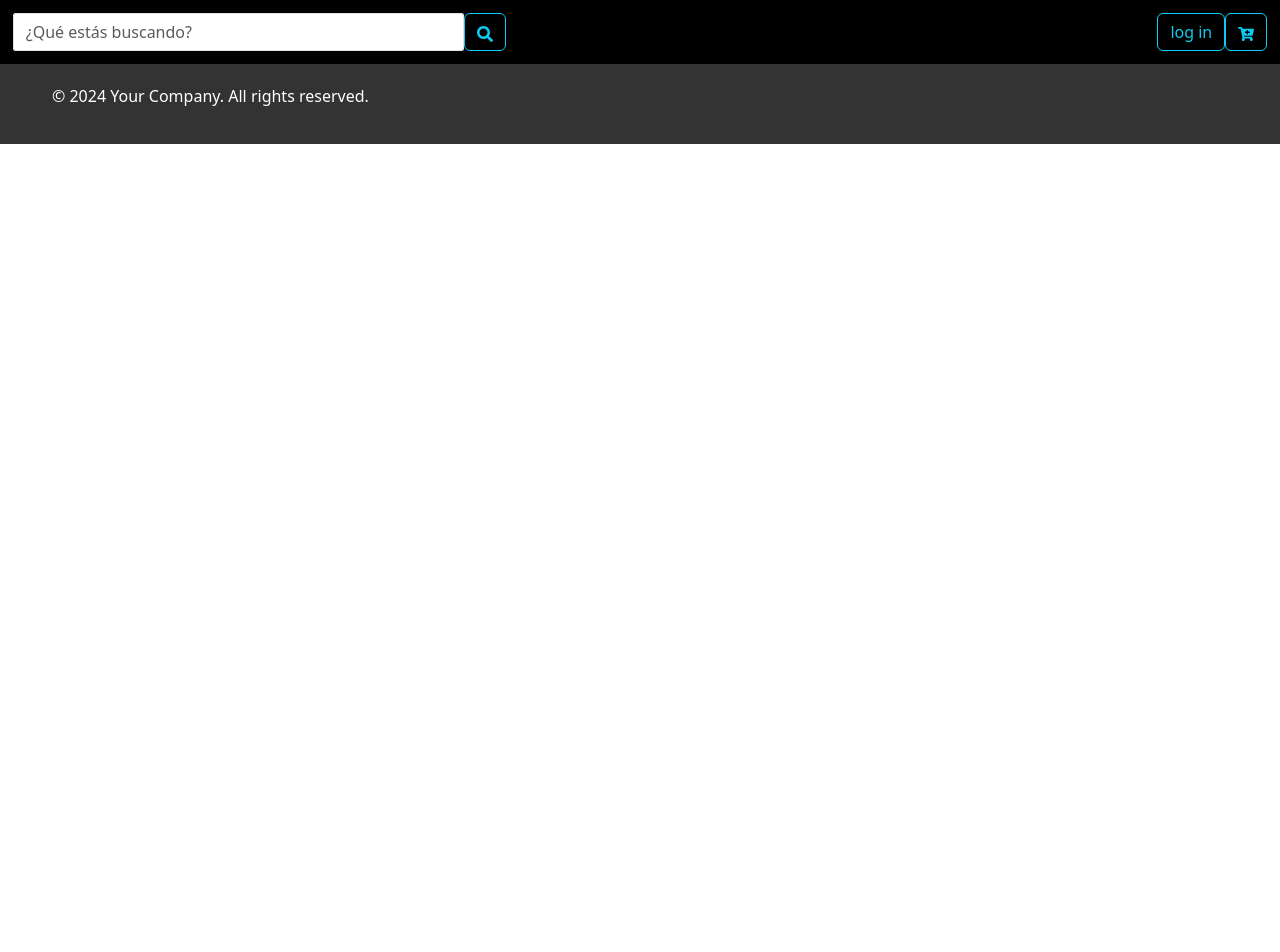
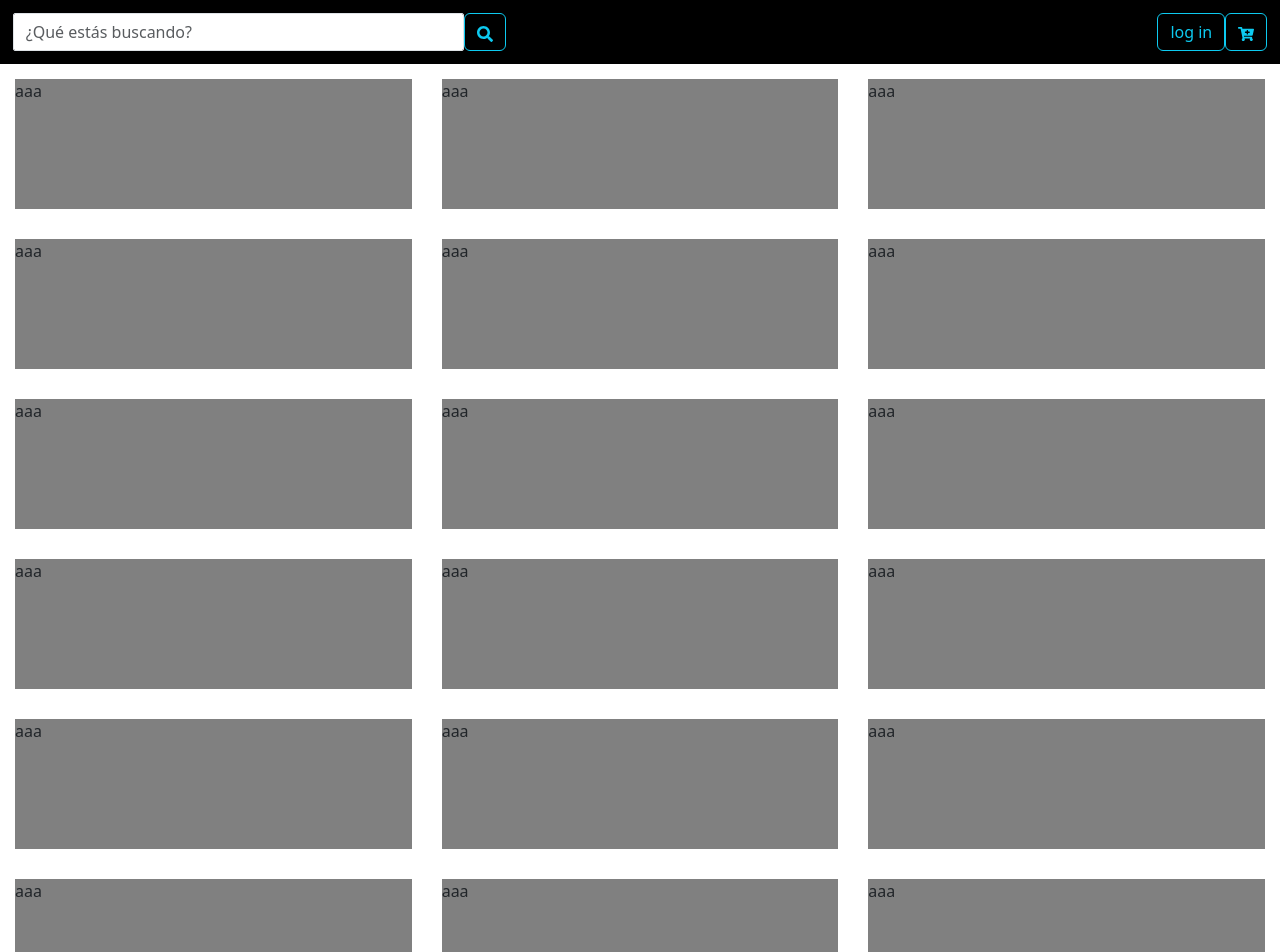
Before and after one commit to XavMur/proyecto_final, a React (Vite) app: page / in a window 1280 px wide. Shown: the top 952 px of the page. Before the commit the page ends 800 px from the top, so only its background shows below. Built offline with nearby package versions, Linux system fonts and the light colour scheme.

Commit message:
Added main view component

```diff
--- a/src/App.css
+++ b/src/App.css
@@ -6,7 +6,7 @@
   background-color: #333;
   color: #fff;
   width: 100%;
-  padding: 20px 0;
+  padding: 1%;
 }
 
 .container {
@@ -26,10 +26,24 @@
   padding: 1%;
   display: flex;
   justify-content: space-between;
-  width: 100vw;
+  width: 100%;
 }
 
 .button-nav {
   display: flex;
   margin-left: 1rem;
 }
+
+.main {
+  min-height: 80vh;
+}
+.main-grid-container {
+  display: grid;
+  grid-template-columns: repeat(3, 1fr);
+}
+
+.main-grid-item {
+  background-color: gray;
+  border: 15px solid white;
+  height: 20vh;
+}
--- a/src/App.jsx
+++ b/src/App.jsx
@@ -1,13 +1,11 @@
 import "bootstrap/dist/css/bootstrap.min.css";
 import "./App.css";
-import Footer from "./components/Footer";
-import Navbar from "./components/Navbar";
+import MainView from "./views/mainView";
 
 function App() {
   return (
     <>
-      <Navbar />
-      <Footer />
+      <MainView />
     </>
   );
 }
--- /dev/null
+++ b/src/views/MainView.jsx
@@ -0,0 +1,38 @@
+import React from "react";
+import Navbar from "../components/Navbar";
+import Footer from "../components/Footer";
+
+const MainView = () => {
+  return (
+    <div>
+      <Navbar />
+      <div className="main">
+        <div className="main-grid-container">
+          <div className="main-grid-item">aaa</div>
+          <div className="main-grid-item">aaa</div>
+          <div className="main-grid-item">aaa</div>
+          <div className="main-grid-item">aaa</div>
+          <div className="main-grid-item">aaa</div>
+          <div className="main-grid-item">aaa</div>
+          <div className="main-grid-item">aaa</div>
+          <div className="main-grid-item">aaa</div>
+          <div className="main-grid-item">aaa</div>
+          <div className="main-grid-item">aaa</div>
+          <div className="main-grid-item">aaa</div>
+          <div className="main-grid-item">aaa</div>
+          <div className="main-grid-item">aaa</div>
+          <div className="main-grid-item">aaa</div>
+          <div className="main-grid-item">aaa</div>
+          <div className="main-grid-item">aaa</div>
+          <div className="main-grid-item">aaa</div>
+          <div className="main-grid-item">aaa</div>
+          <div className="main-grid-item">aaa</div>
+          <div className="main-grid-item">aaa</div>
+        </div>
+      </div>
+      <Footer />
+    </div>
+  );
+};
+
+export default MainView;
```
